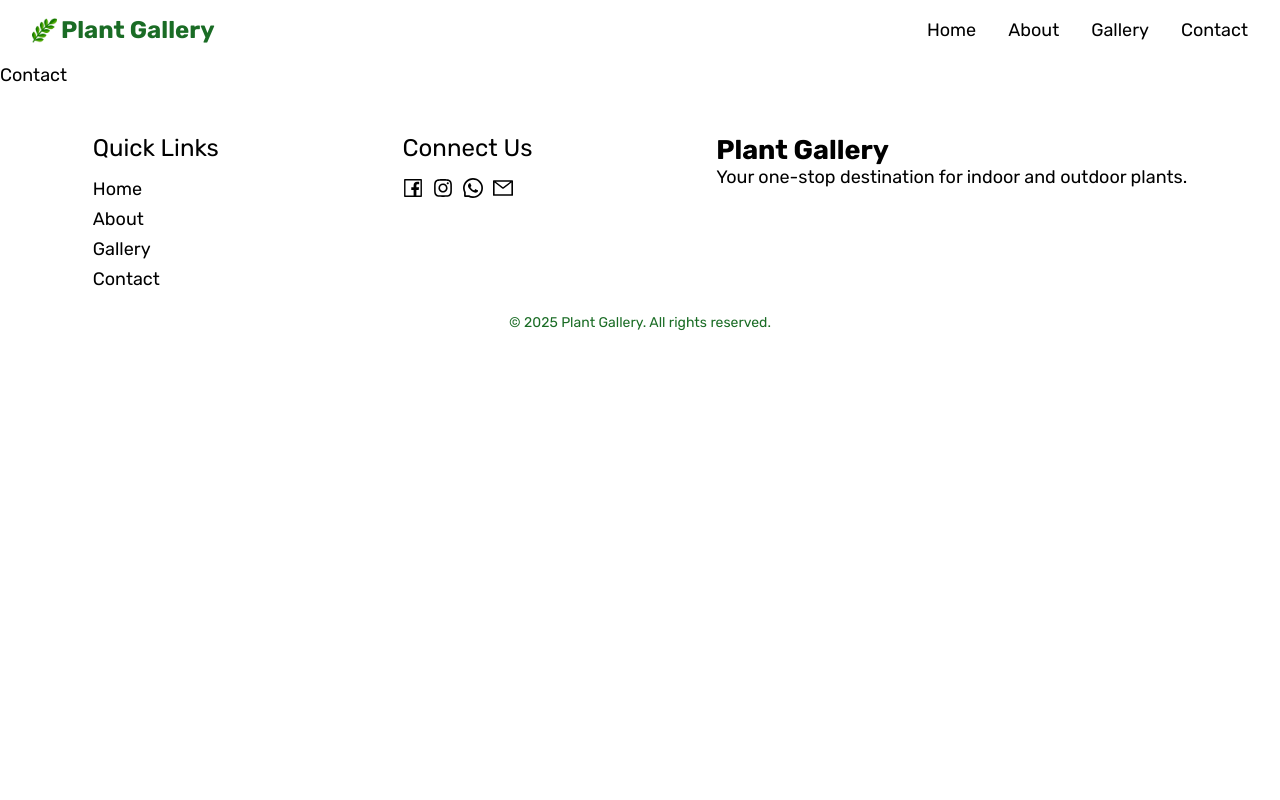
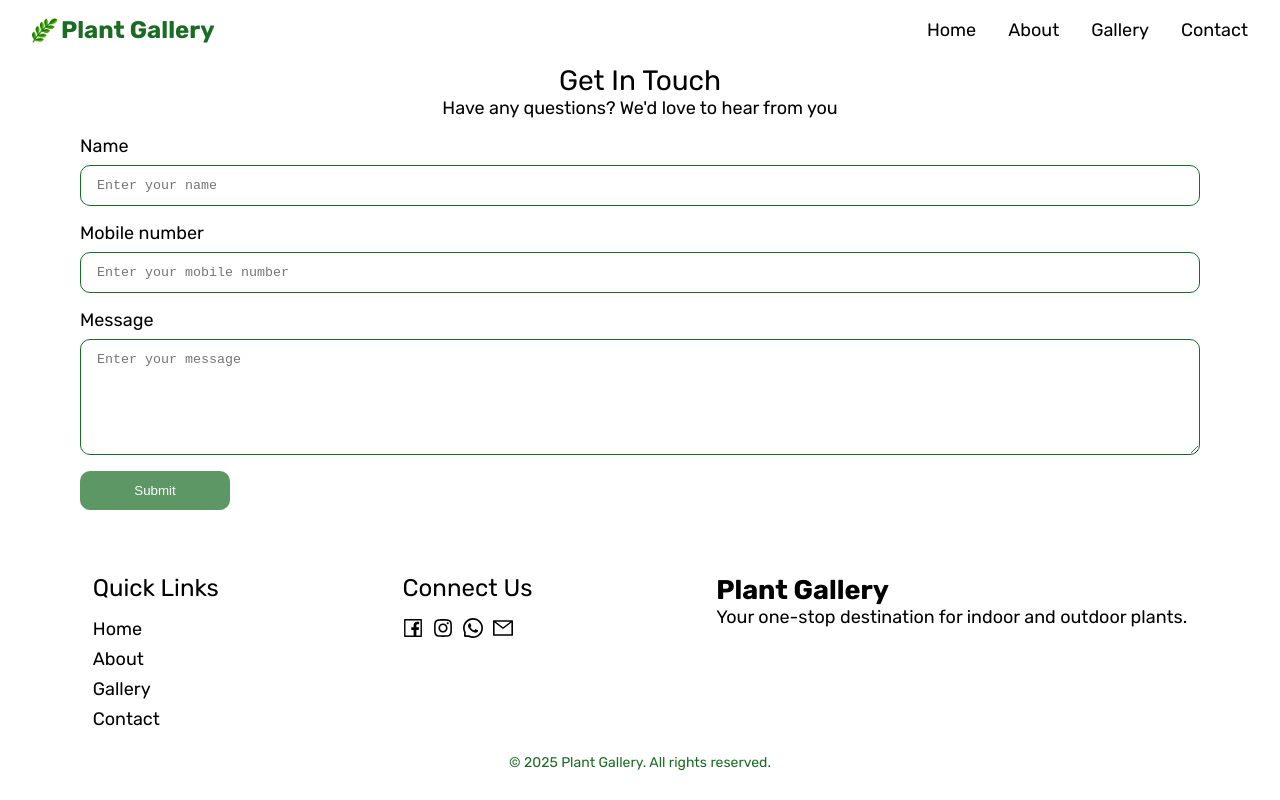
Before and after one commit to arunguptaofficial3810/PlantGallery, a Next.js app: page /contact in a window 1280 px wide. Built offline with nearby package versions, Linux system fonts and the light colour scheme.

Commit message:
contact added

```diff
--- /dev/null
+++ b/src/Components/ContactForm/page.tsx
@@ -0,0 +1,65 @@
+"use client";
+import React, { useState } from "react";
+import style from "./style.module.scss";
+
+const ContactForm = () => {
+    const [value, setValue] = useState({
+        name: '',
+        mobile_number: '',
+        message: ''
+    })
+    const isDisabled = value?.mobile_number?.length !== 10 || !value?.message?.length || !value?.name?.length
+
+  const handleChange = (targetValue: string, type: string) => {
+    if(type === 'name'){
+        setValue(prev => ({...prev, name: targetValue}))
+    } else if(type === 'mobile'){
+        if(targetValue?.length > 10) return
+        setValue(prev => ({...prev, mobile_number: targetValue}))
+    } else if(type === 'message'){
+        setValue(prev => ({...prev, message: targetValue}))
+    } else {
+        const payload = {
+            name : value?.name,
+            mobile_number : value?.mobile_number,
+            message : value?.message
+        }
+        window.alert('🌸 Thank you! Your message has been received — our team will be in touch soon.')
+    }
+  };
+
+  return (
+    <form className={style.form} onSubmit={() => handleChange("submit","submit")}>
+      <div className={style['form-field']}>
+        <label>Name</label>
+        <input
+          type="text"
+          placeholder="Enter your name"
+          onChange={(e) => handleChange(e.target.value, 'name')}
+          value={value?.name}
+        />
+      </div>
+      <div className={style['form-field']}>
+        <label>Mobile number</label>
+        <input
+          type="number"
+          placeholder="Enter your mobile number"
+          onChange={(e) => handleChange(e.target.value, 'mobile')}
+          value={value?.mobile_number}
+        />
+      </div>
+      <div className={style['form-field']}>
+        <label>Message</label>
+        <textarea
+          rows={6}
+          placeholder="Enter your message"
+          onChange={(e) => handleChange(e.target.value, 'message')}
+          value={value?.message}
+        />
+      </div>
+      <button disabled={isDisabled} type="submit">Submit</button>
+    </form>
+  );
+};
+
+export default ContactForm;
--- /dev/null
+++ b/src/Components/ContactForm/style.module.scss
@@ -0,0 +1,33 @@
+.form{
+    display: flex;
+    padding: 1rem;
+    flex-direction: column;
+    .form-field{
+        margin-bottom: 1rem;
+        display: flex;
+        flex-direction: column;
+        gap: 0.5rem;
+        input,textarea{
+            font-family: monospace;
+            padding: 0.75rem 1rem;
+            border-radius: 10px;
+            border: 1px solid var(--green);
+            &:focus-visible{
+                outline: 1.5px solid var(--green);
+            }
+        }
+    }
+    button{
+        padding: 0.75rem 1rem;
+        background-color: var(--green);
+        color: white;
+        border: none;
+        border-radius: 10px;
+        width: 150px;
+        text-align: center;
+        &:disabled{
+            opacity: 0.7;
+            cursor: not-allowed;
+        }
+    }
+}
--- /dev/null
+++ b/src/Components/ContactSection/page.tsx
@@ -0,0 +1,15 @@
+import React from 'react'
+import style from './style.module.scss'
+import ContactForm from '../ContactForm/page'
+
+const ContactSection = () => {
+  return (
+    <div className={`${style.contactSection} container`}>
+        <h1>Get In Touch</h1>
+        <p>Have any questions? We'd love to hear from you</p>
+        <ContactForm />
+    </div>
+  )
+}
+
+export default ContactSection
--- /dev/null
+++ b/src/Components/ContactSection/style.module.scss
@@ -0,0 +1,12 @@
+.contactSection{
+    h1{
+        font-size: var(--font-size-heading);
+        font-weight: 400;
+        text-align: center;
+    }
+    p{
+        font-size: var(--font-size-para);
+        text-align: center;
+        width: 100%;
+    }
+}
--- a/src/Components/GalleryAlbum/page.tsx
+++ b/src/Components/GalleryAlbum/page.tsx
@@ -17,7 +17,7 @@ const GalleryAlbum = () => {
       <div className={style.wrapper}>
         {!!pic?.length ? (
           pic?.map((e, index) => (
-              <img src={e} key={index} alt="picture" />
+              <img src={e} key={index} alt="picture" loading="lazy" />
           ))
         ) : (
           <div className={style.empty}>
--- a/src/app/contact/page.tsx
+++ b/src/app/contact/page.tsx
@@ -1,8 +1,11 @@
+import ContactSection from '@/Components/ContactSection/page'
 import React from 'react'
 
 const Contact = () => {
   return (
-    <section>Contact</section>
+    <section>
+      <ContactSection />
+    </section>
   )
 }
 
```
